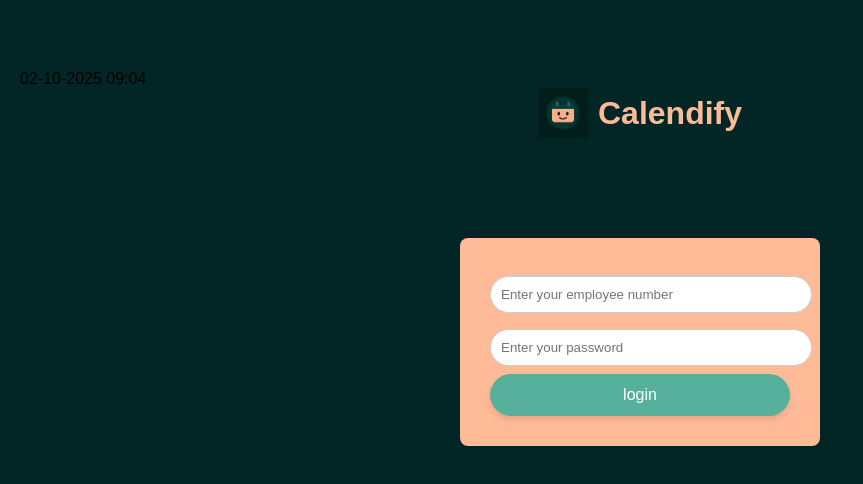
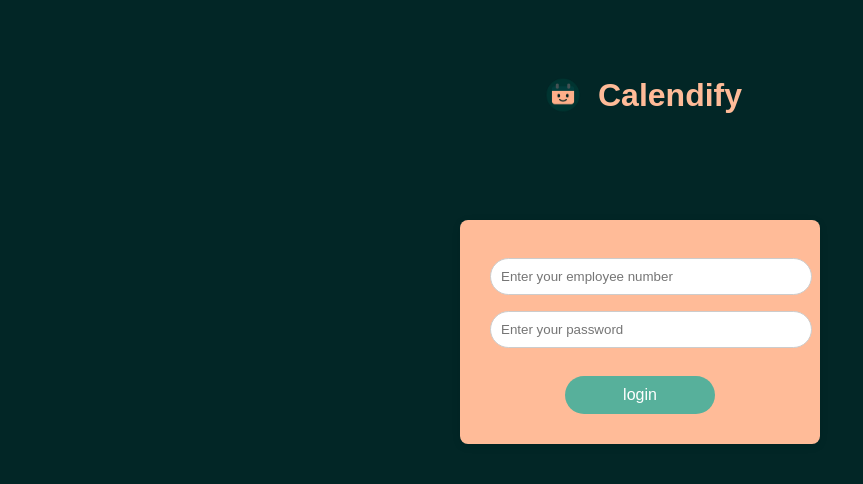
Before and after one commit to Revin400/Web_app_development_2526, a React (Create React App) app in the folder calendify/: page / in a window 1280 px wide. Shown: the top 484 px of the page, without its empty margins (0-863 px from the left). Built offline with nearby package versions, Linux system fonts and the light colour scheme.

Commit message:
commit whole login page

```diff
--- a/calendify/src/App.js
+++ b/calendify/src/App.js
@@ -1,4 +1,3 @@
-import logo from './logo.svg';
 import './App.css';
 import LoginPage from './Login';
 function App() {
--- a/calendify/src/Login.jsx
+++ b/calendify/src/Login.jsx
@@ -1,33 +1,14 @@
-import { useEffect, useState } from "react";
 import "./login.css";
 import calendifylogo from "./calendifylogo.png";
 export default function LoginPage() {
-  const [timestamp, setTimestamp] = useState("");
 
-  useEffect(() => {
-    function updateTimestamp() {
-      const now = new Date();
-      const day = String(now.getDate()).padStart(2, "0");
-      const month = String(now.getMonth() + 1).padStart(2, "0");
-      const year = now.getFullYear();
-      const hours = String(now.getHours()).padStart(2, "0");
-      const minutes = String(now.getMinutes()).padStart(2, "0");
-      setTimestamp(`${day}-${month}-${year} ${hours}:${minutes}`);
-    }
-
-    updateTimestamp();
-    const interval = setInterval(updateTimestamp, 10000);
-    return () => clearInterval(interval);
-  }, []);
 
   return (
     <div className="body">
-      <div className="header-container">
-        <div>{timestamp}</div>
-      </div>
+
 
       <div className="logo-container">
-<img src={calendifylogo} alt="Calendify Logo" className="logo-image" />
+      <img src={calendifylogo} alt="Calendify Logo" className="logo-image" />
         <span className="logo-text">Calendify</span>
       </div>
 
--- a/calendify/src/login.css
+++ b/calendify/src/login.css
@@ -4,6 +4,7 @@ body {
     background-color: #022626;
     font-family: Arial, sans-serif;
     margin: 0;
+    height:100%;
     padding: 0;
     padding-top: 50px; /* moves all body content down */
 }
@@ -15,38 +16,18 @@ body {
     background: #FFBB98;
     border-radius: 8px;
     box-shadow: 0 2px 8px rgba(0,0,0,0.1);
+
 }
 
-/* Flex container for heading and timestamp */
-.header-container {
-    display: flex;               /* place children in a row */
-    align-items: center;         /* vertically align heading and circle */
-    text-align: center;
-    align-items: center;
-    justify-content: center;     /* center text horizontally */
-    display: flex;      /* center text vertically */
-    gap: 20px;                   /* space between heading and timestamp */
-    margin-top: 20px;
-    margin-left: 20px;
 
-    justify-content: space-between; /* push h1 to left, timestamp to right */
+
+
+.loginbutton input:active {
+  box-shadow:
+    inset -2px -2px 3px rgb(255 255 255 / 0.6),
+    inset 2px 2px 3px rgb(0 0 0 / 0.6);
 }
 
-/* Heading styling */
-/* Timestamp circle */
-#timestamp {
-    width: 150px;               /* circle width */
-    height: 150px;              /* circle height = width for perfect circle */
-    text-align: center;
-    border-radius: 30%;          /* makes it a perfect circle */
-    border: 4px solid #174e41;  /* dark border */
-    background: #FFBB98;
-    display: flex;
-    align-items: center;         /* center text vertically */
-    justify-content: center;     /* center text horizontally */
-    font-weight: bold;
-    font-size: 20px;
-}
 
 .login-container input[type="text"],
 .login-container input[type="password"] {
@@ -56,20 +37,26 @@ body {
     border: 1px solid #ccc;
     border-radius: 20px;          /* perfect circle */
 
+
 }
 
 
+.loginbutton {
+    display: flex;
+    justify-content: center;
+    align-items: center;
+    width: 100%;
+    margin-top: 20px;
+}
+
 .loginbutton input[type="button"] {
-    width: 100%;
-    padding: 12px;
+    width: 50%;
+    padding: 10px;
     background-color: #57B09B;
     border: none;
     border-radius: 25px;
     color: white;
     font-size: 16px;
-    cursor: pointer;
-    transition: all 0.3s ease;
-    box-shadow: 0 4px 6px rgba(0,0,0,0.1);
 }
 .logo-container {
     display: flex;                  /* horizontal layout */
@@ -77,6 +64,8 @@ body {
     justify-content: center;        /* center container horizontally on page */
     gap: 10px;                      /* space between image and text */
     margin-bottom: 30px;            /* space below logo */
+    margin-top: 20px;
+
 }
 
 .logo-image {
```
Also changed, not shown: calendify/src/calendifylogo.png.
